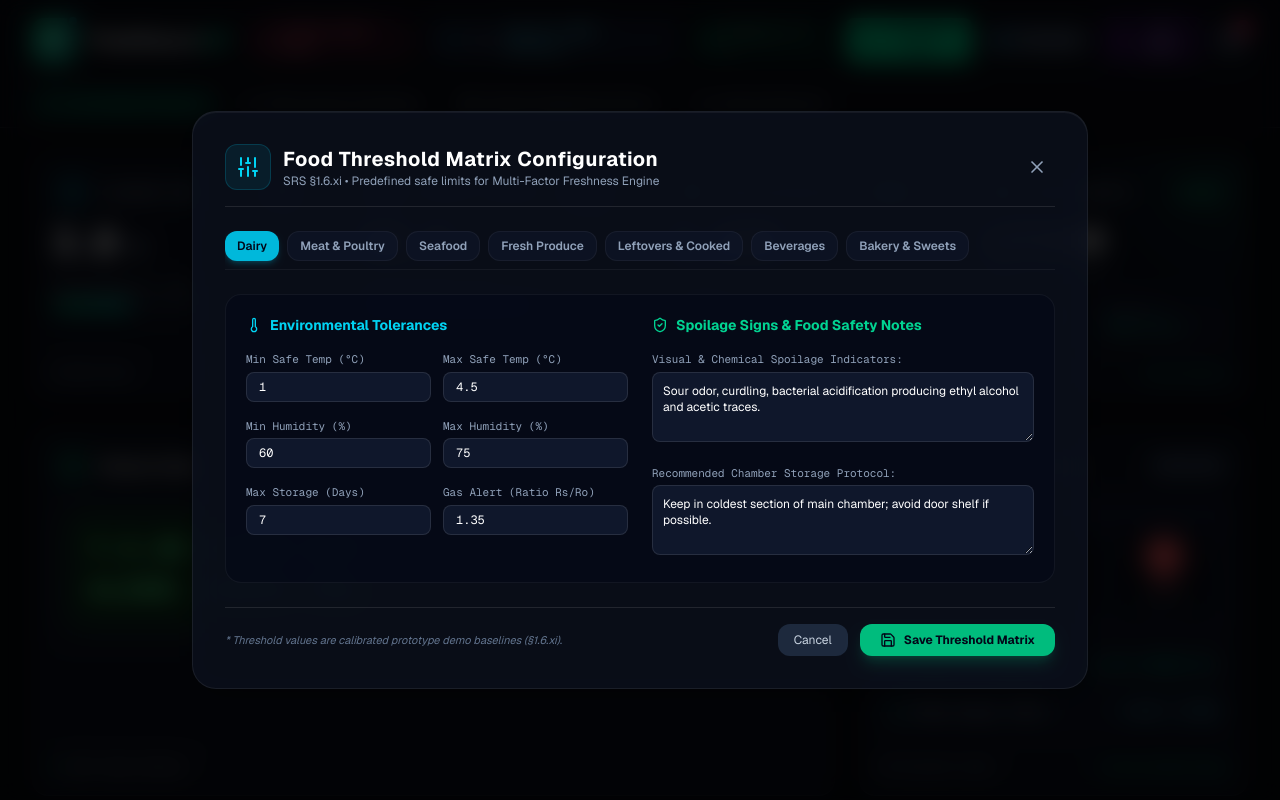
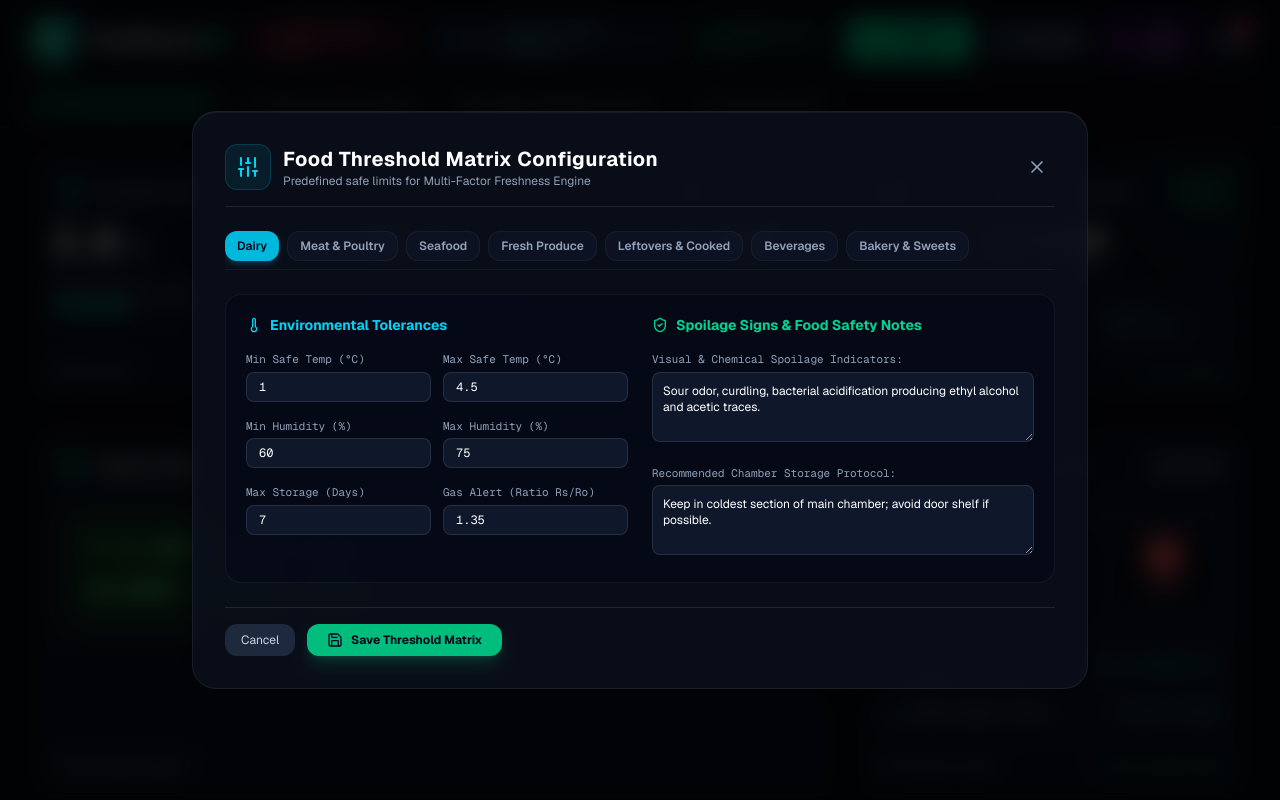
Before and after one commit to Curllymed/fresh-guard, a Next.js app: page /dashboard in a window 1280 px wide. Both pictures are taken after a click on the button "Thresholds". Shown: the top 800 px of the page. Built offline with nearby package versions, Linux system fonts and the light colour scheme.

Commit message:
finishing touches
Removing information that we don't need

```diff
--- a/components/IoTTestMatrixModal.tsx
+++ b/components/IoTTestMatrixModal.tsx
@@ -153,9 +153,7 @@ export const IoTTestMatrixModal: React.FC<IoTTestMatrixModalProps> = ({
 
         {/* Footer */}
         <div className="flex items-center justify-between border-t border-white/10 pt-4">
-          <p className="text-[11px] text-slate-500">
-            Meets minimum requirements for the SRS §1.9 project deliverables and test video demonstration.
-          </p>
+
           <button
             onClick={onClose}
             className="px-4 py-2 rounded-xl bg-slate-800 text-white text-xs hover:bg-slate-700 cursor-pointer"
--- a/components/RegisterItemModal.tsx
+++ b/components/RegisterItemModal.tsx
@@ -94,7 +94,7 @@ export const RegisterItemModal: React.FC<RegisterItemModalProps> = ({
                 Register Food Item via RFID-RC522
               </h2>
               <p className="text-xs text-slate-400">
-                SRS §1.6.i & §1.6.viii • Food Container Tagging
+               Food Container Tagging
               </p>
             </div>
           </div>
@@ -110,7 +110,7 @@ export const RegisterItemModal: React.FC<RegisterItemModalProps> = ({
           {/* RFID Tag UID Field with Scanner Button */}
           <div>
             <label className="text-slate-400 font-mono block mb-1 font-semibold flex items-center justify-between">
-              <span>RFID Card UID (RC522 SPI):</span>
+              <span>RFID Card UID :</span>
               <button
                 type="button"
                 onClick={handleSimulateRfidTap}
--- a/components/ThresholdMatrixModal.tsx
+++ b/components/ThresholdMatrixModal.tsx
@@ -57,7 +57,7 @@ export const ThresholdMatrixModal: React.FC<ThresholdMatrixModalProps> = ({
                 Food Threshold Matrix Configuration
               </h2>
               <p className="text-xs text-slate-400">
-                SRS §1.6.xi • Predefined safe limits for Multi-Factor Freshness Engine
+                Predefined safe limits for Multi-Factor Freshness Engine
               </p>
             </div>
           </div>
@@ -210,9 +210,7 @@ export const ThresholdMatrixModal: React.FC<ThresholdMatrixModalProps> = ({
 
         {/* Footer Actions */}
         <div className="flex items-center justify-between border-t border-white/10 pt-4">
-          <p className="text-[11px] text-slate-500 italic">
-            * Threshold values are calibrated prototype demo baselines (§1.6.xi).
-          </p>
+
 
           <div className="flex items-center gap-3">
             <button
```
